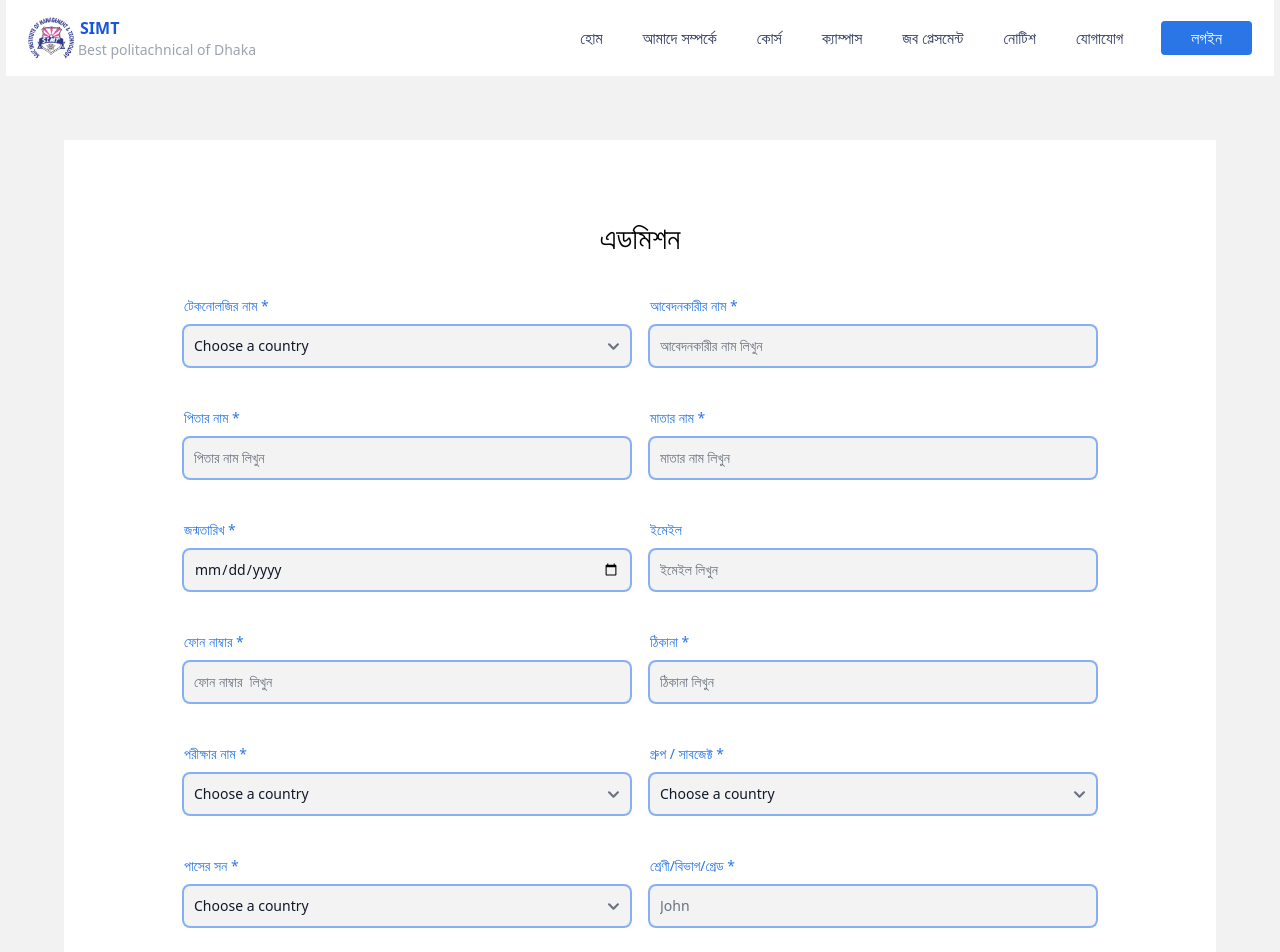
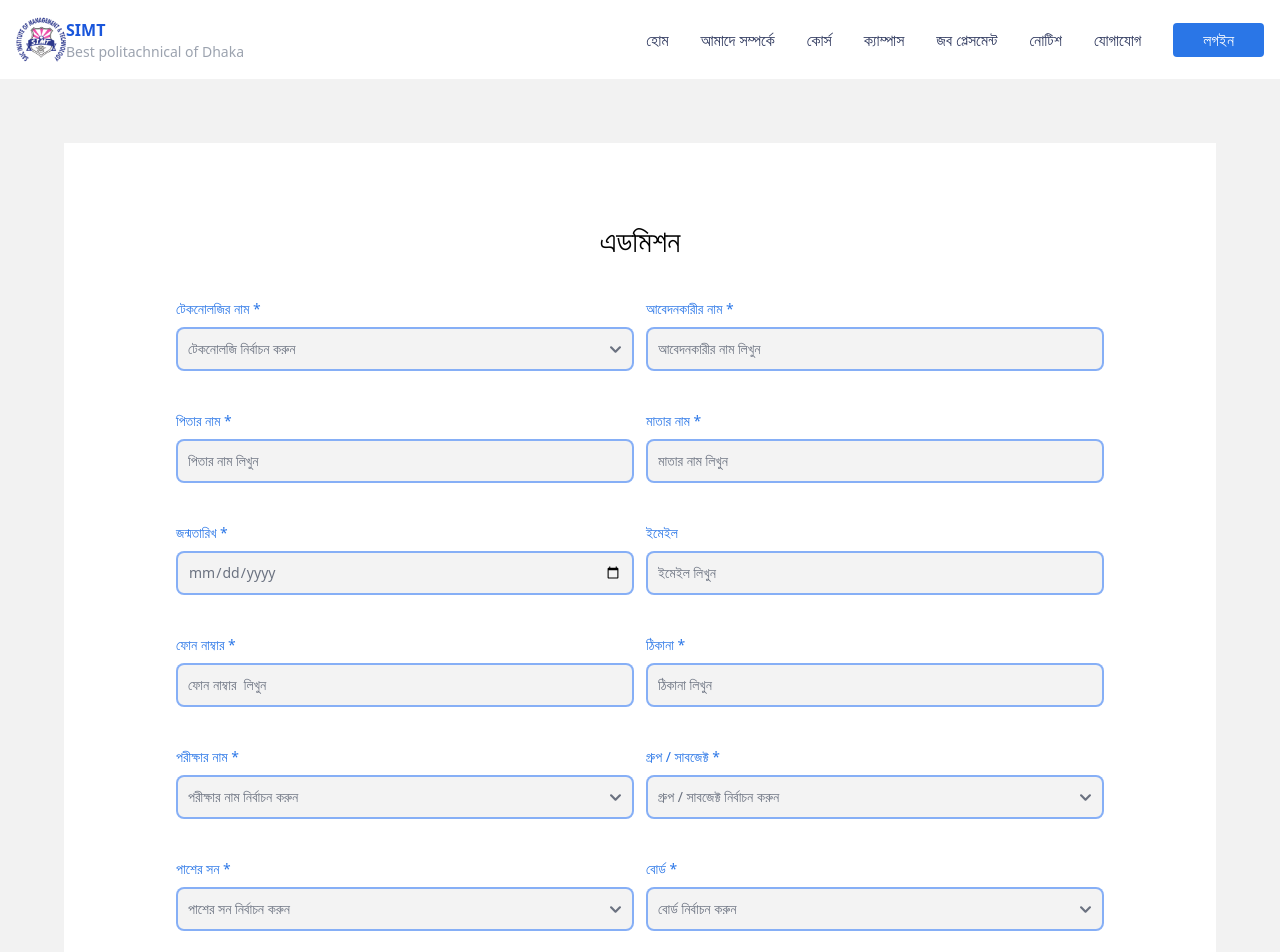
Before and after one commit to Five-Stack/Management-System-client, a React (Vite) app: page /admission in a window 1280 px wide. Shown: the top 952 px of the page. Built offline with nearby package versions, Linux system fonts and the light colour scheme.

Commit message:
admission form update

```diff
--- a/src/Pages/Admission/Admission.jsx
+++ b/src/Pages/Admission/Admission.jsx
@@ -1,4 +1,5 @@
 import React, { useState } from 'react';
+import YearOption from './YearOption';
 
 
 const Admission = () => {
@@ -12,76 +13,96 @@ const Admission = () => {
                     <div className='grid grid-cols-2 gap-x-3 gap-y-10'>
                         <div>
                             <label className="block mb-2 text-sm txt-blue font-medium dark:text-white">টেকনোলজির নাম *</label>
-                            <select id="countries" className="bg-[#D9D9D952] border-2 focus:border border-opacity-60 border-blue-500 text-gray-900 text-sm rounded-lg block w-full p-2.5">
-                                <option selected disabled>Choose a country</option>
-                                <option value="US">United States</option>
-                                <option value="CA">Canada</option>
-                                <option value="FR">France</option>
-                                <option value="DE">Germany</option>
+                            <select id="countries" className="bg-[#D9D9D952] border-2 focus:border border-opacity-60 border-blue-500 text-gray-500 text-sm rounded-lg block w-full p-2.5">
+                                <option selected disabled>টেকনোলজি নির্বাচন করুন</option>
+                                <option value="Computer Science">Computer Science</option>
+                                <option value="Civil">Civil</option>
+                                <option value="Electrical">Electrical</option>
+                                <option value="Mechanical">Mechanical</option>
+                                <option value="Electronics">Electronics</option>
+                                <option value="Architecture">Architecture</option>
+                                <option value="Telecommunication">Telecommunication</option>
+                                <option value="Automobile">Automobile</option>
+                                <option value="Marine Technology">Marine Technology</option>
+                                <option value="Shipbuilding Technology">Shipbuilding Technology</option>
                             </select>
                         </div>
                         <div>
                             <label className="block mb-2 text-sm txt-blue font-medium dark:text-white">আবেদনকারীর নাম *</label>
-                            <input type="text" id="first_name" className="bg-[#D9D9D952] border-2 focus:border border-opacity-60 border-blue-500 text-gray-900 text-sm rounded-lg block w-full p-2.5" placeholder="আবেদনকারীর নাম লিখুন" required />
+                            <input type="text" id="first_name" className="bg-[#D9D9D952] border-2 focus:border border-opacity-60 border-blue-500 text-gray-500 text-sm rounded-lg block w-full p-2.5" placeholder="আবেদনকারীর নাম লিখুন" required />
                         </div>
                         <div>
                             <label className="block mb-2 text-sm txt-blue font-medium dark:text-white">পিতার নাম *</label>
-                            <input type="text" id="first_name" className="bg-[#D9D9D952] border-2 focus:border border-opacity-60 border-blue-500 text-gray-900 text-sm rounded-lg block w-full p-2.5" placeholder="পিতার নাম লিখুন" required />
+                            <input type="text" id="first_name" className="bg-[#D9D9D952] border-2 focus:border border-opacity-60 border-blue-500 text-gray-500 text-sm rounded-lg block w-full p-2.5" placeholder="পিতার নাম লিখুন" required />
                         </div>
                         <div>
                             <label className="block mb-2 text-sm txt-blue font-medium dark:text-white">মাতার নাম *</label>
-                            <input type="text" id="first_name" className="bg-[#D9D9D952] border-2 focus:border border-opacity-60 border-blue-500 text-gray-900 text-sm rounded-lg block w-full p-2.5" placeholder="মাতার নাম লিখুন " required />
+                            <input type="text" id="first_name" className="bg-[#D9D9D952] border-2 focus:border border-opacity-60 border-blue-500 text-gray-500 text-sm rounded-lg block w-full p-2.5" placeholder="মাতার নাম লিখুন " required />
                         </div>
                         <div>
                             <label className="block mb-2 text-sm txt-blue font-medium dark:text-white">জন্মতারিখ *</label>
-                            <input type="date" id="first_name" className="bg-[#D9D9D952] border-2 focus:border border-opacity-60 border-blue-500 text-gray-900 text-sm rounded-lg block w-full p-2.5" placeholder="" required />
+                            <input type="date" id="first_name" className="bg-[#D9D9D952] border-2 focus:border border-opacity-60 border-blue-500 text-gray-500 text-sm rounded-lg block w-full p-2.5" placeholder="" required />
 
                         </div>
                         <div>
                             <label className="block mb-2 text-sm txt-blue font-medium dark:text-white">ইমেইল</label>
-                            <input type="text" id="first_name" className="bg-[#D9D9D952] border-2 focus:border border-opacity-60 border-blue-500 text-gray-900 text-sm rounded-lg block w-full p-2.5" placeholder="ইমেইল লিখুন" required />
+                            <input type="email" id="first_name" className="bg-[#D9D9D952] border-2 focus:border border-opacity-60 border-blue-500 text-gray-500 text-sm rounded-lg block w-full p-2.5" placeholder="ইমেইল লিখুন" required />
                         </div>
                         <div>
                             <label className="block mb-2 text-sm txt-blue font-medium dark:text-white">ফোন নাম্বার *</label>
-                            <input type="text" id="first_name" className="bg-[#D9D9D952] border-2 focus:border border-opacity-60 border-blue-500 text-gray-900 text-sm rounded-lg block w-full p-2.5" placeholder="ফোন নাম্বার  লিখুন" required />
+                            <input type="number" id="myNumberInput" className="bg-[#D9D9D952] border-2 focus:border border-opacity-60 border-blue-500 text-gray-500 text-sm rounded-lg block w-full p-2.5" placeholder="ফোন নাম্বার  লিখুন" required />
                         </div>
                         <div>
                             <label className="block mb-2 text-sm txt-blue font-medium dark:text-white">ঠিকানা *</label>
-                            <input type="text" id="first_name" className="bg-[#D9D9D952] border-2 focus:border border-opacity-60 border-blue-500 text-gray-900 text-sm rounded-lg block w-full p-2.5" placeholder="ঠিকানা লিখুন" required />
+                            <input type="text" id="first_name" className="bg-[#D9D9D952] border-2 focus:border border-opacity-60 border-blue-500 text-gray-500 text-sm rounded-lg block w-full p-2.5" placeholder="ঠিকানা লিখুন" required />
                         </div>
                         <div>
                             <label className="block mb-2 text-sm txt-blue font-medium dark:text-white">পরীক্ষার নাম *</label>
-                            <select id="countries" className="bg-[#D9D9D952] border-2 focus:border border-opacity-60 border-blue-500 text-gray-900 text-sm rounded-lg block w-full p-2.5">
-                                <option defaultValue>Choose a country</option>
-                                <option value="US">United States</option>
-                                <option value="CA">Canada</option>
-                                <option value="FR">France</option>
-                                <option value="DE">Germany</option>
+                            <select id="countries" className="bg-[#D9D9D952] border-2 focus:border border-opacity-60 border-blue-500 text-gray-500 text-sm rounded-lg block w-full p-2.5">
+                                <option selected disabled>পরীক্ষার নাম নির্বাচন করুন</option>
+                                <option value="HSC">HSC</option>
+                                <option value="SSC">SSC</option>
+                                <option value="Dakhil">Dakhil</option>
+                                <option value="HSC(Vocational)">HSC(Vocational)</option>
+                                <option value="SSC(Vocational)">SSC(Vocational)</option>
                             </select>
                         </div>
                         <div>
                             <label className="block mb-2 text-sm txt-blue font-medium dark:text-white">গ্রুপ / সাবজেক্ট  *</label>
-                            <select id="countries" className="bg-[#D9D9D952] border-2 focus:border border-opacity-60 border-blue-500 text-gray-900 text-sm rounded-lg block w-full p-2.5">
-                                <option defaultValue>Choose a country</option>
-                                <option value="US">United States</option>
-                                <option value="CA">Canada</option>
-                                <option value="FR">France</option>
-                                <option value="DE">Germany</option>
+                            <select id="countries" className="bg-[#D9D9D952] border-2 focus:border border-opacity-60 border-blue-500 text-gray-500 text-sm rounded-lg block w-full p-2.5">
+                                <option selected disabled>গ্রুপ / সাবজেক্ট নির্বাচন করুন</option>
+                                <option value="Science">Science</option>
+                                <option value="Commerce">Commerce</option>
+                                <option value="Arts">Arts</option>
                             </select>
                         </div>
                         <div>
-                            <label className="block mb-2 text-sm txt-blue font-medium dark:text-white">পাসের সন *</label>
-                            <select id="countries" className="bg-[#D9D9D952] border-2 focus:border border-opacity-60 border-blue-500 text-gray-900 text-sm rounded-lg block w-full p-2.5">
-                                <option defaultValue>Choose a country</option>
-                                <option value="US">United States</option>
-                                <option value="CA">Canada</option>
-                                <option value="FR">France</option>
-                                <option value="DE">Germany</option>
+                            <label className="block mb-2 text-sm txt-blue font-medium dark:text-white">পাশের সন *</label>
+                            <select id="countries" className="bg-[#D9D9D952] border-2 focus:border border-opacity-60 border-blue-500 text-gray-500 text-sm rounded-lg block w-full p-2.5">
+                                <option selected disabled>পাশের সন নির্বাচন করুন</option>
+                                <YearOption
+                                    startYear='1996'
+                                    endYear='2023'
+                                />
                             </select>
                         </div>
                         <div>
+                            <label className="block mb-2 text-sm txt-blue font-medium dark:text-white">বোর্ড *</label>
+                            <select id="countries" className="bg-[#D9D9D952] border-2 focus:border border-opacity-60 border-blue-500 text-gray-500 text-sm rounded-lg block w-full p-2.5">
+                                <option selected disabled>বোর্ড নির্বাচন করুন</option>
+                                <option value="Barisal">Barisal</option>
+                                <option value="Chattogram">Chattogram</option>
+                                <option value="Cumilla">Cumilla</option>
+                                <option value="Dinajpur">Dinajpur</option>
+                                <option value="Jashore">Jashore</option>
+                                <option value="Mymensingh">Mymensingh</option>
+                                <option value="Rajshahi">Rajshahi</option>
+                                <option value="Sylhet">Sylhet</option>
+                            </select>
+                        </div>
+                        <div className='col-span-2'>
                             <label className="block mb-2 text-sm txt-blue font-medium dark:text-white">শ্রেণী/বিভাগ/গ্রেড *</label>
-                            <input type="text" id="first_name" className="bg-[#D9D9D952] border-2 focus:border border-opacity-60 border-blue-500 text-gray-900 text-sm rounded-lg block w-full p-2.5" placeholder="John" required />
+                            <input type="text" id="first_name" className="bg-[#D9D9D952] border-2 focus:border border-opacity-60 border-blue-500 text-gray-500 text-sm rounded-lg block w-full p-2.5" placeholder="----------" required />
                         </div>
                     </div>
                     <div className='text-right mt-8 pr-1'>
--- /dev/null
+++ b/src/Pages/Admission/YearOption.jsx
@@ -0,0 +1,29 @@
+
+
+const YearOption = ({ startYear, endYear }) => {
+    //if start year is greater than end year it will sawp
+    if (startYear > endYear) {
+        let temp = startYear;
+        let startYear = endYear;
+        let endYear = temp;
+    }
+    //-------------------------------------------------
+
+    const yearDiff = endYear - startYear;
+    let year = startYear;
+    let Years = [];
+
+    for (let i = 0; i <= yearDiff; i++) {
+        Years.push(year)
+        year++
+    }
+    Years.reverse();
+
+    return (
+        <>
+            {Years.map(year => <option value={year}>{year}</option>)}
+        </>
+    );
+};
+
+export default YearOption;
--- a/src/styles/index.css
+++ b/src/styles/index.css
@@ -3,15 +3,11 @@
 @tailwind utilities;
 
 :root {
-  --primary-color: #2B355B!important;
-  --secondary-color: #2A76E7!important;
-  --footer-bg: #3939C8!important;
+  --primary-color: #2B355B !important;
+  --secondary-color: #2A76E7 !important;
+  --footer-bg: #3939C8 !important;
 }
 
-
-*{
-    padding: 0 2px;
-}
 
 .lg-container {
   max-width: 1280px;
@@ -30,7 +26,7 @@
   color: #F2F2F2;
 }
 
-.bg-primary{
+.bg-primary {
   background-color: #2A76E7;
 }
 
@@ -40,6 +36,7 @@
   from {
     opacity: 0;
   }
+
   to {
     opacity: 1;
   }
@@ -49,16 +46,20 @@
   from {
     opacity: 1;
   }
+
   to {
     opacity: 0;
   }
 }
+
 .fade-in {
-    animation: fadeIn 0.5s ease-in-out; /* You can adjust the duration and timing function as needed */
+  animation: fadeIn 0.5s ease-in-out;
+  /* You can adjust the duration and timing function as needed */
 }
 
 .fade-out {
-    animation: fadeOut 0.5s ease-in-out; /* You can adjust the duration and timing function as needed */
+  animation: fadeOut 0.5s ease-in-out;
+  /* You can adjust the duration and timing function as needed */
 }
 
 /* navbar and footer  */
@@ -67,7 +68,7 @@ body {
   background-color: #F2F2F2;
 }
 
-.ns{
+.ns {
   color: var(--primary-color);
 }
 
@@ -78,15 +79,30 @@ body {
   border-radius: 4px;
 }
 
-.primary-color{
+.primary-color {
   color: var(--primary-color);
   transition: all 0.2s linear;
 }
-.primary-color:hover{
+
+.primary-color:hover {
   color: var(--secondary-color);
   transition: all 0.2s linear;
 }
 
-.footer-bg{
+.footer-bg {
   background-color: var(--footer-bg);
 }
+
+ #myNumberInput{
+
+  input[type=number]::-webkit-inner-spin-button,
+  input[type=number]::-webkit-outer-spin-button {
+    -webkit-appearance: none;
+    margin: 0;
+  }
+
+  input[type=number] {
+    -moz-appearance: textfield;
+  }
+
+}
```
Lines whose indentation alone changed are shown as unchanged.
